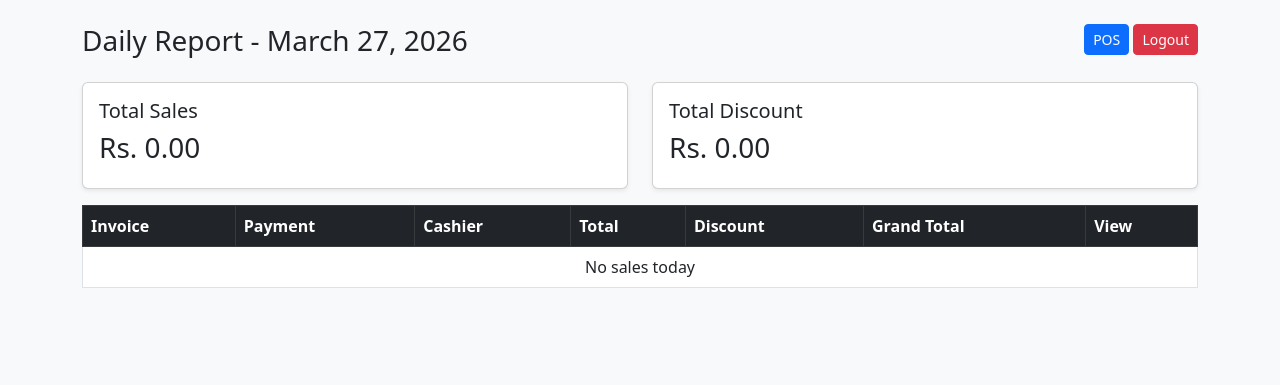
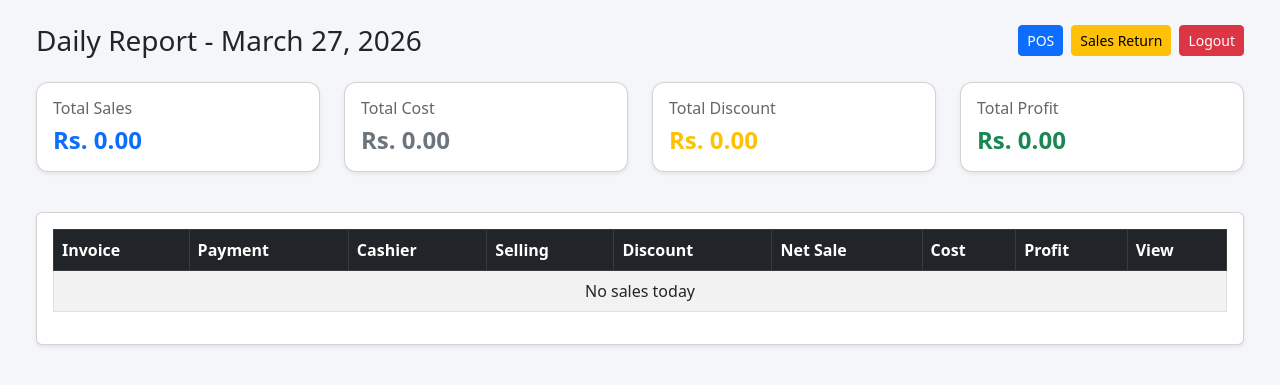
Before and after one commit to roverkalisl/possystem, a Django app: page /reports/daily/ in a window 1280 px wide. Shown: the top 385 px of the page. Run offline with Django 4.2, Linux system fonts and the light colour scheme; a user stored in the database is signed in; data comes from the database, SQL or seed files in the repository; both versions use the stored data as it was after the commit.

Commit message:
add sales return and daily profit report

```diff
--- a/pos/templates/pos/daily_report.html
+++ b/pos/templates/pos/daily_report.html
@@ -2,42 +2,90 @@
 <html>
 <head>
     <title>Daily Report</title>
+    <meta name="viewport" content="width=device-width, initial-scale=1">
+
     <link href="https://cdn.jsdelivr.net/npm/bootstrap@5.3.0/dist/css/bootstrap.min.css" rel="stylesheet">
+
+    <style>
+        body {
+            background: #f4f6f9;
+        }
+
+        .summary-card {
+            border-radius: 12px;
+        }
+
+        .summary-card h6 {
+            margin-bottom: 8px;
+            color: #666;
+        }
+
+        .summary-card h4 {
+            margin: 0;
+            font-weight: 700;
+        }
+    </style>
 </head>
-<body class="p-4 bg-light">
-<div class="container">
-    <div class="d-flex justify-content-between mb-3">
-        <h3>Daily Report - {{ today }}</h3>
-        <div>
+<body class="p-4">
+
+<div class="container-fluid">
+
+    <div class="d-flex justify-content-between align-items-center mb-4 flex-wrap">
+        <h3 class="mb-2 mb-md-0">Daily Report - {{ today }}</h3>
+
+        <div class="d-flex gap-2 flex-wrap">
             <a href="{% url 'pos' %}" class="btn btn-primary btn-sm">POS</a>
+            <a href="{% url 'sales_return' %}" class="btn btn-warning btn-sm">Sales Return</a>
             <a href="{% url 'logout' %}" class="btn btn-danger btn-sm">Logout</a>
         </div>
     </div>
 
-    <div class="row mb-3">
-        <div class="col-md-6">
-            <div class="card p-3 shadow-sm">
-                <h5>Total Sales</h5>
-                <h3>Rs. {{ summary.total_sales|default:"0.00" }}</h3>
+    <!-- Summary Cards -->
+    <div class="row mb-4">
+        <div class="col-md-3 mb-3">
+            <div class="card summary-card shadow-sm p-3">
+                <h6>Total Sales</h6>
+                <h4 class="text-primary">Rs. {{ total_sales|default:"0.00" }}</h4>
             </div>
         </div>
-        <div class="col-md-6">
-            <div class="card p-3 shadow-sm">
-                <h5>Total Discount</h5>
-                <h3>Rs. {{ summary.total_discount|default:"0.00" }}</h3>
+
+        <div class="col-md-3 mb-3">
+            <div class="card summary-card shadow-sm p-3">
+                <h6>Total Cost</h6>
+                <h4 class="text-secondary">Rs. {{ total_cost|default:"0.00" }}</h4>
+            </div>
+        </div>
+
+        <div class="col-md-3 mb-3">
+            <div class="card summary-card shadow-sm p-3">
+                <h6>Total Discount</h6>
+                <h4 class="text-warning">Rs. {{ total_discount|default:"0.00" }}</h4>
+            </div>
+        </div>
+
+        <div class="col-md-3 mb-3">
+            <div class="card summary-card shadow-sm p-3">
+                <h6>Total Profit</h6>
+                <h4 class="text-success">Rs. {{ total_profit|default:"0.00" }}</h4>
             </div>
         </div>
     </div>
 
-    <table class="table table-bordered bg-white">
+    <!-- Sales Table -->
+    <div class="card shadow-sm">
+        <div class="card-body">
+            <div class="table-responsive">
+                <table class="table table-bordered table-striped bg-white align-middle">
                     <thead class="table-dark">
                         <tr>
                             <th>Invoice</th>
                             <th>Payment</th>
                             <th>Cashier</th>
-                <th>Total</th>
+                            <th>Selling</th>
                             <th>Discount</th>
-                <th>Grand Total</th>
+                            <th>Net Sale</th>
+                            <th>Cost</th>
+                            <th>Profit</th>
                             <th>View</th>
                         </tr>
                     </thead>
@@ -46,17 +94,36 @@
                         <tr>
                             <td>{{ sale.invoice_no }}</td>
                             <td>{{ sale.get_payment_method_display }}</td>
-                <td>{{ sale.created_by.username }}</td>
+                            <td>
+                                {% if sale.created_by %}
+                                    {{ sale.created_by.username }}
+                                {% else %}
+                                    -
+                                {% endif %}
+                            </td>
                             <td>{{ sale.total }}</td>
                             <td>{{ sale.discount }}</td>
                             <td>{{ sale.grand_total }}</td>
-                <td><a href="{% url 'invoice_page' sale.id %}" class="btn btn-sm btn-secondary">Invoice</a></td>
+                            <td>{{ sale.sale_cost }}</td>
+                            <td>{{ sale.sale_profit }}</td>
+                            <td>
+                                <a href="{% url 'invoice_page' sale.id %}" class="btn btn-sm btn-secondary">
+                                    Invoice
+                                </a>
+                            </td>
                         </tr>
                         {% empty %}
-            <tr><td colspan="7" class="text-center">No sales today</td></tr>
+                        <tr>
+                            <td colspan="9" class="text-center">No sales today</td>
+                        </tr>
                         {% endfor %}
                     </tbody>
                 </table>
             </div>
+        </div>
+    </div>
+
+</div>
+
 </body>
 </html>
--- a/pos/templates/pos/pos.html
+++ b/pos/templates/pos/pos.html
@@ -3,7 +3,8 @@
 <head>
     <title>POS System</title>
     <meta name="viewport" content="width=device-width, initial-scale=1">
- <a href="{% url 'add_item' %}" class="btn btn-success mb-2">+ Add Item</a>
+    <a href="{% url 'add_item' %}" class="btn btn-success mb-2">+ Add Item</a>
+    <a href="{% url 'sales_return' %}" class="btn btn-warning btn-sm">Sales Return</a>
     <link href="https://cdn.jsdelivr.net/npm/bootstrap@5.3.0/dist/css/bootstrap.min.css" rel="stylesheet">
 
     <style>
--- a/pos/views.py
+++ b/pos/views.py
@@ -9,8 +9,8 @@ from django.db.models import Q, Sum
 from django.http import JsonResponse
 from django.shortcuts import get_object_or_404, redirect, render
 from django.utils import timezone
-
-from .models import Item, Sale, SaleItem, StockTransaction, Category, Supplier
+from .models import Item, Sale, SaleItem, StockTransaction, Category, Supplier, SalesReturn
+#from .models import Item, Sale, SaleItem, StockTransaction, Category, Supplier
 
 
 # 🔐 Owner check
@@ -155,17 +155,30 @@ def invoice_page(request, sale_id):
 def daily_report(request):
     today = timezone.localdate()
 
-    sales = Sale.objects.filter(created_at__date=today)
+    sales = Sale.objects.filter(
+        created_at__date=today
+    ).select_related('created_by').prefetch_related('sale_items__item').order_by('-id')
 
-    summary = sales.aggregate(
-        total_sales=Sum('grand_total'),
-        total_discount=Sum('discount')
-    )
+    total_sales = Decimal('0.00')
+    total_discount = Decimal('0.00')
+    total_cost = Decimal('0.00')
+
+    for sale in sales:
+        total_sales += sale.grand_total
+        total_discount += sale.discount
+
+        for row in sale.sale_items.all():
+            total_cost += (row.item.cost_price * row.qty)
+
+    total_profit = total_sales - total_cost
 
     return render(request, 'pos/daily_report.html', {
         'sales': sales,
         'today': today,
-        'summary': summary
+        'total_sales': total_sales,
+        'total_discount': total_discount,
+        'total_cost': total_cost,
+        'total_profit': total_profit,
     })
 
 
@@ -293,4 +306,18 @@ def sales_return(request):
 
     return render(request, 'pos/sales_return.html', {
         'sales': sales
-    })
+    })@login_required
+def get_sale_items(request, sale_id):
+    sale = get_object_or_404(Sale, id=sale_id)
+
+    items = []
+    for row in sale.sale_items.all():
+        items.append({
+            'sale_item_id': row.id,
+            'item_name': row.item.name,
+            'item_code': row.item.item_code,
+            'qty': row.qty,
+            'price': str(row.price),
+        })
+
+    return JsonResponse({'items': items})
```
Also changed, not shown: pos/templates/pos/sales_return.html (+60 -22 lines), db.sqlite3. Lines whose indentation alone changed are shown as unchanged.
